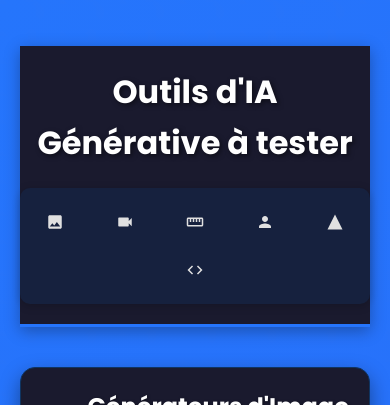
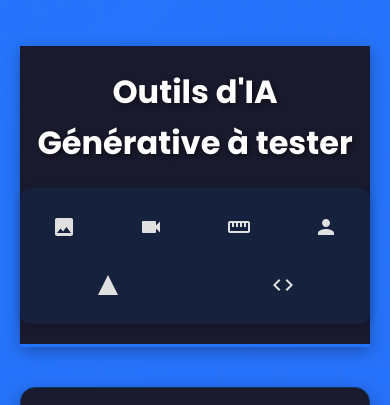
Before and after one commit to creaserviceProf/News2025, a plain HTML site: page index.html in a window 390 px wide. Shown: the top 405 px of the page. Drawn offline with Linux system fonts and the light colour scheme.

Commit message:
Add files via upload

```diff
--- a/index.html
+++ b/index.html
@@ -294,8 +294,9 @@ footer {
 
     .navbar a svg {
         margin-right: 0 !important;
-        width: 18px;
-        height: 18px;
+        width: 24px;
+        height: 24px;
+		padding: 2px;
     }
 
     .section {
```
